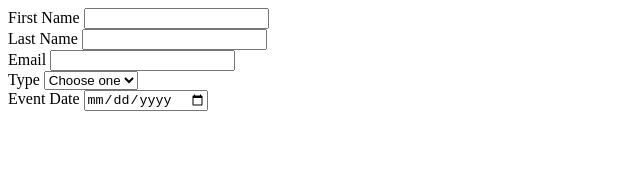
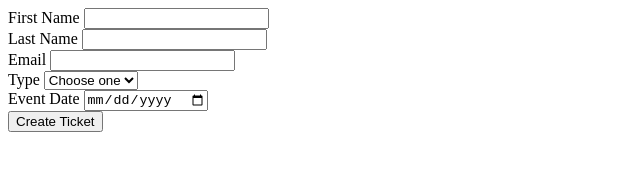
Before and after one commit to davidlunceford10/wdd131, a plain HTML site: page eventform/eventform.html in a window 1280 px wide. Shown: the whole page, without its empty margins (0-640 px from the left). Drawn offline with Linux system fonts and the light colour scheme.

Commit message:
form structure update

```diff
--- a/eventform/eventform.html
+++ b/eventform/eventform.html
@@ -47,6 +47,8 @@
             <label for="date">Event Date</label>
             <input id="event-date" name="event-date" type="date" required />
       </div>
+
+      <button class="full" type="submit">Create Ticket</button>
       </div>
 
         </form>
```
